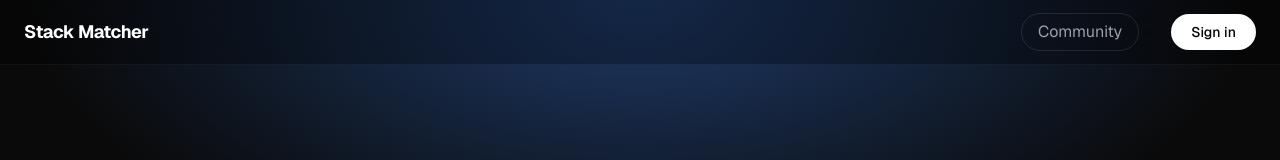
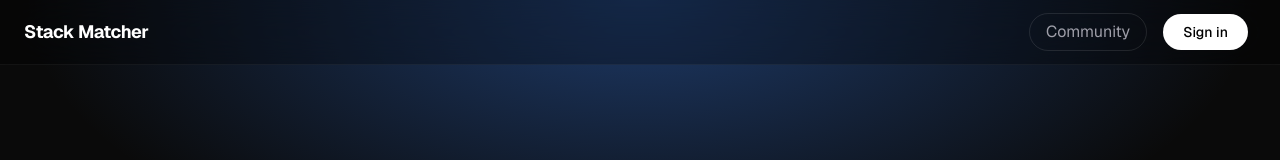
Before and after one commit to adamnizialek/stack-matcher, a Next.js app: page / in a window 1280 px wide. Shown: the top 160 px of the page. Built offline with nearby package versions, Linux system fonts and the light colour scheme; no server answers.

Commit message:
style: reduce gap between nav buttons and shift left

```diff
--- a/src/components/Navbar.tsx
+++ b/src/components/Navbar.tsx
@@ -11,7 +11,7 @@ export async function Navbar() {
         <Link href="/" className="text-base sm:text-lg font-bold text-white tracking-tight ml-2">
           Stack Matcher
         </Link>
-        <div className="flex items-center gap-4 sm:gap-8 text-sm sm:text-base mr-2">
+        <div className="flex items-center gap-2 sm:gap-4 text-sm sm:text-base mr-4">
           <Link href="/feed" className="px-3 py-1 sm:px-4 sm:py-1.5 rounded-full border border-white/10 text-zinc-400 hover:bg-white/5 hover:text-white hover:border-white/20 transition-all">
             Community
           </Link>
```
